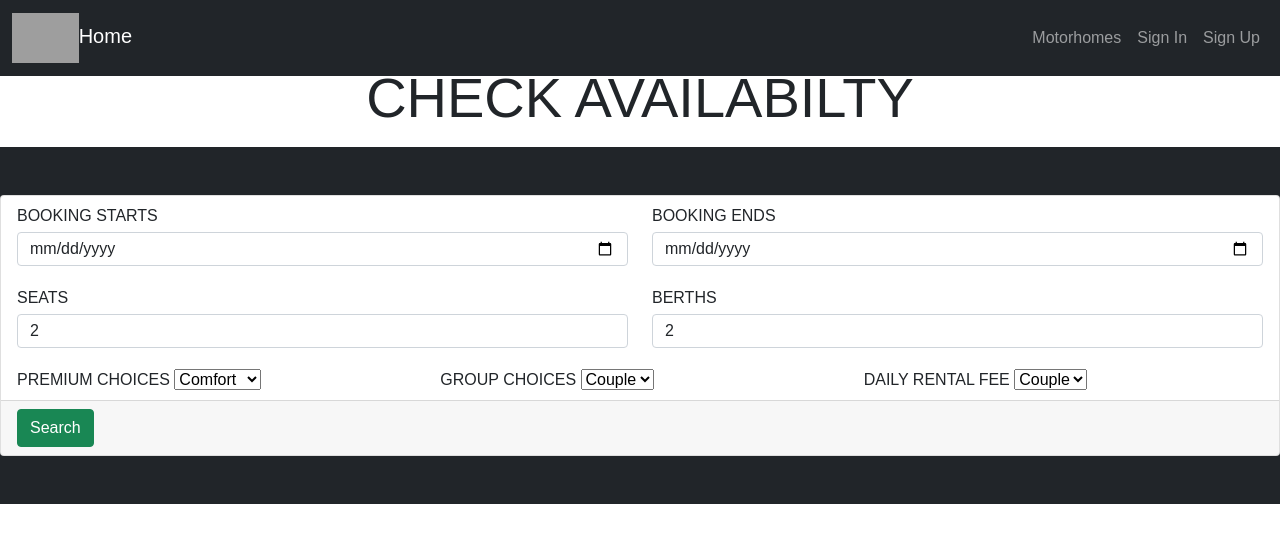
After one commit to varroz56/mycaraone, a Django app: page /bookings/search/ in a window 1280 px wide. The commit adds this page. Shown: the top 543 px of the page. Run offline with Django 3.2, Linux system fonts and the light colour scheme; parts of the project's set-up code (start-up, migrations or seed data) failed here and were passed over; some libraries are stand-ins or nearby versions; some web fonts are replaced; grey boxes are pictures that could not be loaded.

Commit message:
created filter form

```diff
--- a/bookings/templates/bookings/bookings_list.html
+++ b/bookings/templates/bookings/bookings_list.html
@@ -1,6 +1,6 @@
 {% extends 'base.html' %}{% block main_content %} {% load static %} {% block extra_css %}
 <link rel="stylesheet" href="{% static 'bookings/styles.css' %}" />
-{% endblock %} {% include 'profiles/includes/navbar.html' %}
+{% endblock %} {% include 'includes/navbar.html' %}
 <div class="my-3 py3"></div>
 <div class="table-responsive">
   <table class="table">
--- a/bookings/templates/bookings/create_booking.html
+++ b/bookings/templates/bookings/create_booking.html
@@ -1,6 +1,6 @@
-{% extends 'base.html' %}{% block main_content %} {% load static %} {% block extra_css %}
+{% extends 'base.html' %}{% load static %} {% block extra_css %}
 <link rel="stylesheet" href="{% static 'bookings/styles.css' %}" />
-{% endblock %} {% include 'profiles/includes/navbar.html' %}
+{% endblock %}{% block main_content %} {% include 'includes/navbar.html' %}
 <div class="my-5 py-5"></div>
 <div class="container">
     <form method="POST">
--- /dev/null
+++ b/bookings/templates/bookings/motorhome_filter.html
@@ -0,0 +1,110 @@
+{% extends 'base.html' %}{% load crispy_forms_tags %} {% load static %} {% block extra_css %}
+<link
+  rel="stylesheet"
+  type="text/css"
+  href="{% static 'profiles/styles.css' %}"
+/>
+{% endblock %} {% block subtitle %}Check AVailabilty{% endblock %} {% block main_content %} {% include 'includes/navbar.html' %}
+<div class="mb-4 pb-4 pt-0 mt-0"></div>
+<p class="display-4 text-uppercase text-center pt-3">Check AVailabilty</p>
+
+<div class="mt-3 pt3"></div>
+<div class="album py-5 bg-dark">
+  <div class="card filter-form">
+    <div class="card-text d-flex"></div>
+    <form id="address" action="" method="POST" enctype="multipart/form-data">
+      {% csrf_token %}
+      <fieldset class="rounded px-3 py-2 text-uppercase">
+        <div class="row">
+          <div class="col-md-6">
+            <span class="field-label">Booking starts</span>
+            <input
+              type="date"
+              class="form-control py-1 my-1"
+              id="start_date"
+              name="start_date"
+              aria-describedby="dateHelp"
+            />
+          </div>
+          <div class="col-md-6">
+            <span class="field-label">Booking ends</span>
+            <input
+              type="date"
+              class="form-control py-1 my-1"
+              id="end_date"
+              name="end_date"
+              aria-describedby="dateHelp"
+            />
+          </div>
+        </div>
+      </fieldset>
+      <fieldset class="rounded px-3 py-2 text-uppercase inline">
+        <div class="row">
+          <div class="col-md-6">
+            <span class="fieldset-label">Seats</span>
+            <input
+              type="number"
+              class="form-control py-1 my-1"
+              id="required_seats"
+              name="required_seats"
+              aria-describedby="numberHelp"
+              value="2"
+            />
+          </div>
+          <div class="col-md-6">
+            <span class="fieldset-label">Berths</span>
+            <input
+              type="number"
+              class="form-control py-1 my-1"
+              id="required_berths"
+              name="required_berths"
+              aria-describedby="numberHelp"
+              value="2"
+            />
+          </div>
+        </div>
+      </fieldset>
+      <fieldset class="rounded px-3 py-2 text-uppercase">
+        <div class="row">
+          <div class="col-md-4">
+            <span class="field-label">premium choices</span>
+            <select id="premium_choices">
+              <option value="BASIC">Basic</option>
+              <option value="COMFORT" selected>Comfort</option>
+              <option value="PREMIUM">Premium</option>
+            </select>
+          </div>
+          <div class="col-md-4">
+            <span class="field-label">Group choices</span>
+            <select id="premium_choices">
+              <option value="SINGLE">Single</option>
+              <option value="COUPLE" selected>Couple</option>
+              <option value="FAMILY">Family</option>
+            </select>
+          </div>
+          <div class="col-md-4">
+            <span class="field-label">daily rental fee</span>
+            <select id="daily_rental_fee_choices">
+              <option value="UNDER100">Single</option>
+              <option value="UNDER150" selected>Couple</option>
+              <option value="UNDER200">Family</option>
+              <option value="200ABOVE">Family</option>
+            </select>
+          </div>
+        </div>
+      </fieldset>
+      <div class="card-footer">
+        <div class="card-text">
+          <input
+            class="btn btn-success"
+            type="submit"
+            name="Search"
+            value="Search"
+          />
+        </div>
+      </div>
+    </form>
+  </div>
+
+  {% endblock %}
+</div>
--- a/bookings/urls.py
+++ b/bookings/urls.py
@@ -1,8 +1,9 @@
 from django.urls import path
 
-from .views import BookingListView, BookingView
+from .views import BookingListView, BookingView, MotorhomeFilterView
 
 urlpatterns = [
     path('all/', BookingListView, name='allbookings'),
     path('create_booking/', BookingView.as_view(), name='create_booking'),
+    path('search/', MotorhomeFilterView, name="motorhome_filter"),
 ]
--- a/bookings/views.py
+++ b/bookings/views.py
@@ -22,3 +22,9 @@ class BookingView(CreateView):
     template_name = 'bookings/create_booking.html'
     fields = '__all__'
     success_url = reverse_lazy('create_booking')
+
+# a view to show the availabilty form
+
+
+def MotorhomeFilterView(request):
+    return render(request, 'bookings/motorhome_filter.html')
```
Also changed, not shown: bookings/forms.py (+45 -0 lines), bookings/static/bookings/styles.css (+23 -0 lines), bookings/templates/includes/navbar.html (deleted, +0 -30 lines), bookings/migrations/0003_auto_20210131_1023.py (added).
